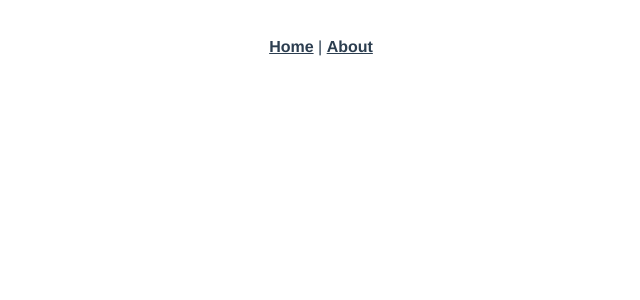
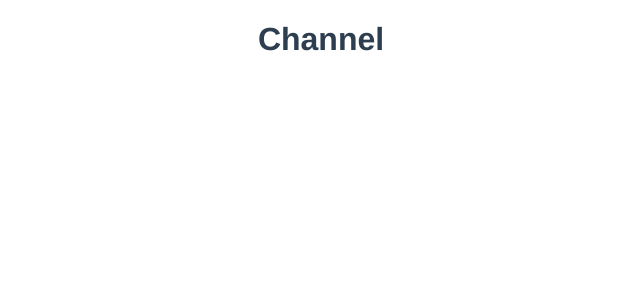
Before and after one commit to NUTFes/nutmeg-slack, a Vue app in the folder frontend/slackbot-project/: page /channels in a window 1280 px wide. Before the commit this address had no page. Shown: the top 300 px of the page, without its empty margins (319-959 px from the left). Built offline with nearby package versions, Linux system fonts and the light colour scheme; the HTML template or start-up script is replaced by a standard one.

Commit message:
Channelのページ作成

```diff
--- a/frontend/slackbot-project/src/App.vue
+++ b/frontend/slackbot-project/src/App.vue
@@ -1,8 +1,8 @@
 <template>
-  <nav>
+  <!-- <nav>
     <router-link to="/">Home</router-link> |
     <router-link to="/about">About</router-link>
-  </nav>
+  </nav> -->
   <router-view />
 </template>
 
--- a/frontend/slackbot-project/src/router/index.ts
+++ b/frontend/slackbot-project/src/router/index.ts
@@ -16,6 +16,11 @@ const routes: Array<RouteRecordRaw> = [
     component: () =>
       import(/* webpackChunkName: "about" */ "../views/AboutView.vue"),
   },
+  {
+    path: "/channels",
+    name: "channels",
+    component: () => import("../views/ChannelView.vue"),
+  }
 ];
 
 const router = createRouter({
--- /dev/null
+++ b/frontend/slackbot-project/src/views/ChannelView.vue
@@ -0,0 +1,5 @@
+<template>
+  <div class="channel">
+    <h1>Channel</h1>
+  </div>
+</template>
```
